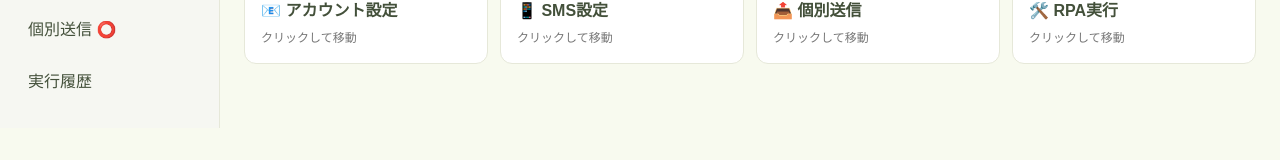
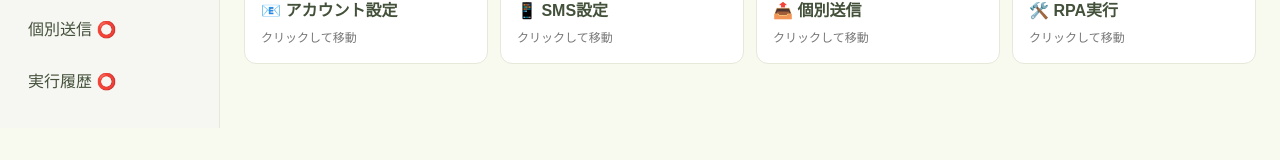
Before and after one commit to wangxiyue711/SMS-RPA-INDEED, a Next.js app: page /main in a window 1280 px wide. Shown: the part 161-321 px from the top of the page. Built offline with nearby package versions, Linux system fonts and the light colour scheme; no server answers; sample sign-in values are in the browser's storage.

Commit message:
修复空白页vercel部署失败的问题

```diff
--- a/src/app/main/target/page.tsx
+++ b/src/app/main/target/page.tsx
@@ -0,0 +1,13 @@
+// src/app/main/target/page.tsx
+"use client";
+
+export default function TargetPage() {
+  return (
+    <div className="panel-header" style={{ marginBottom: 16 }}>
+      <h2 className="panel-title" style={{ color: "#6f8333", margin: 0 }}>🎯 Target</h2>
+      <p className="panel-description" style={{ color: "#666", margin: "6px 0 0" }}>
+        このページは開発中です。
+      </p>
+    </div>
+  );
+}
--- a/src/components/Sidebar.tsx
+++ b/src/components/Sidebar.tsx
@@ -35,7 +35,7 @@ export const DEFAULT_ITEMS: SidebarItem[] = [
     ],
   },
   { key: "send",    label: "個別送信 ⭕",   href: "/main/send" },
-  { key: "history", label: "実行履歴 ",   href: "/main/history" },
+  { key: "history", label: "実行履歴 ⭕ ",   href: "/main/history" },
   // { key: "admin",   label: "Admin ",     href: "/main/admin" },
 ];
 
```
